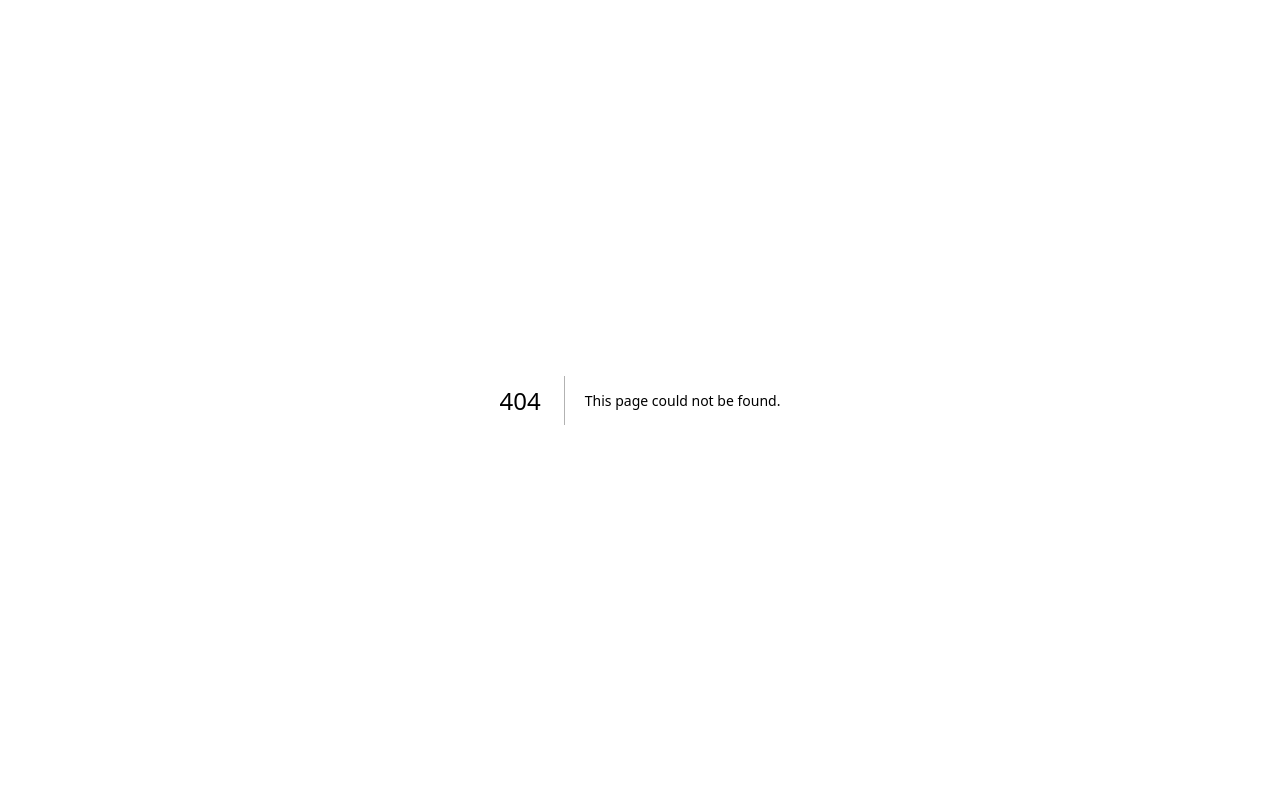
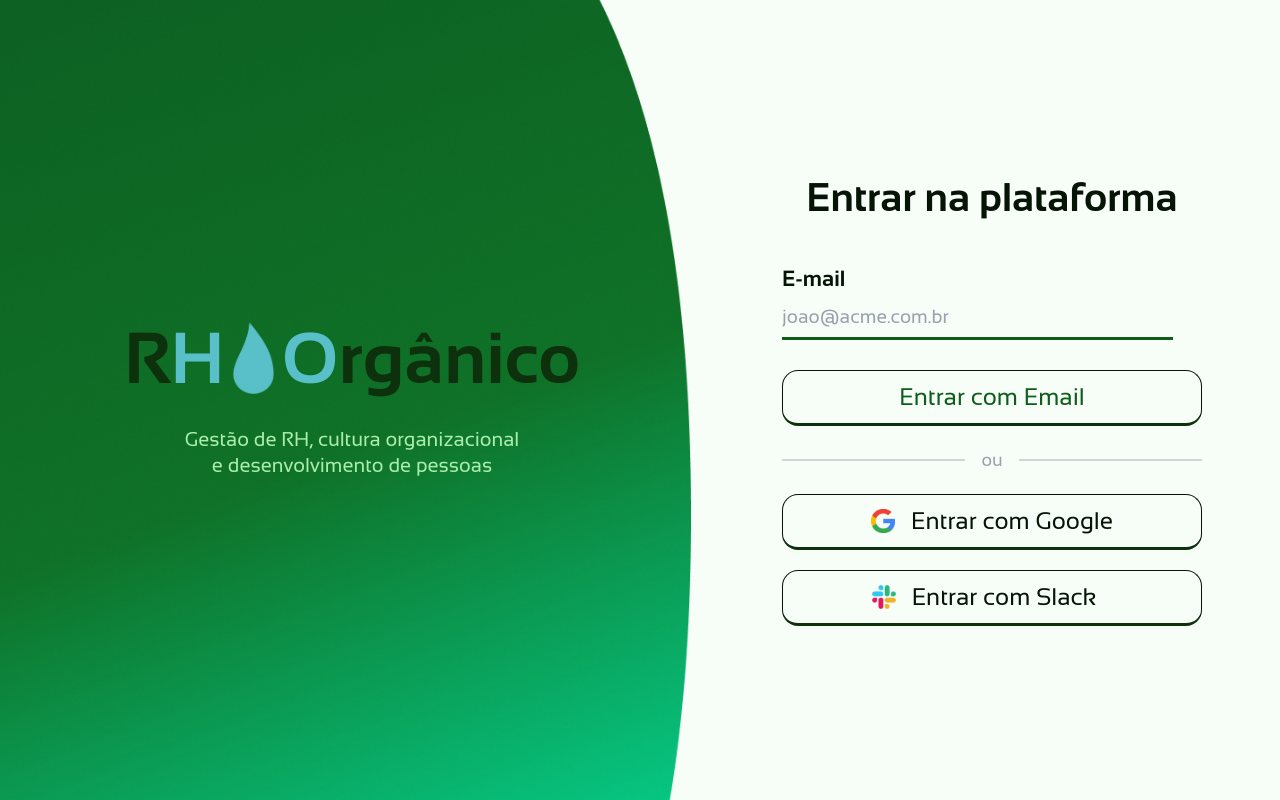
Before and after one commit to jv-aquino/rh2org, a Next.js app in the folder apps/web/: page /auth/login in a window 1280 px wide. Before the commit this address had no page. Built offline with nearby package versions, Linux system fonts and the light colour scheme; no server answers.

Commit message:
feat: (front) assemble components and add auth/login page

```diff
--- /dev/null
+++ b/apps/web/app/auth/login/page.tsx
@@ -0,0 +1,30 @@
+import LoginForm from "./LoginForm";
+import Image from "next/image";
+
+function Login() {
+  return (
+    <main className="h-screen overflow-y-hidden flex items-center justify-between relative">
+      <img src="/greenellipse.png" alt="" className="absolute left-0 -top-20 w-[54%] h-[135vh]" />
+
+      <div className="font-sansation text-green-300
+      flex flex-col items-center justify-center z-10 w-[55%] h-full">
+        <h1 className="text-7xl text-center font-bold text-green-800
+        flex items-center justify-between">
+          R<span className="text-lightBlue">H</span>
+          <Image src={'/icons/gota.png'} alt="" width={41} height={72} className="mx-2"  />
+          <span className="text-lightBlue">O</span>rgânico
+        </h1>
+
+        <p className="text-xl text-center pt-8 leading-[26px]">Gestão de RH, cultura organizacional<br /> e desenvolvimento de pessoas</p>
+      </div>
+
+      <div className="font-sansation flex flex-col items-center justify-center z-10 w-[45%] h-full">
+        <h2 className="font-bold text-[40px] leading-12 mb-10">Entrar na plataforma</h2>
+
+        <LoginForm />
+      </div>
+    </main>
+   );
+}
+
+export default Login;
```
Also changed, not shown: apps/web/public/greenellipse.png (added), apps/web/public/icons/gota.png (added).
